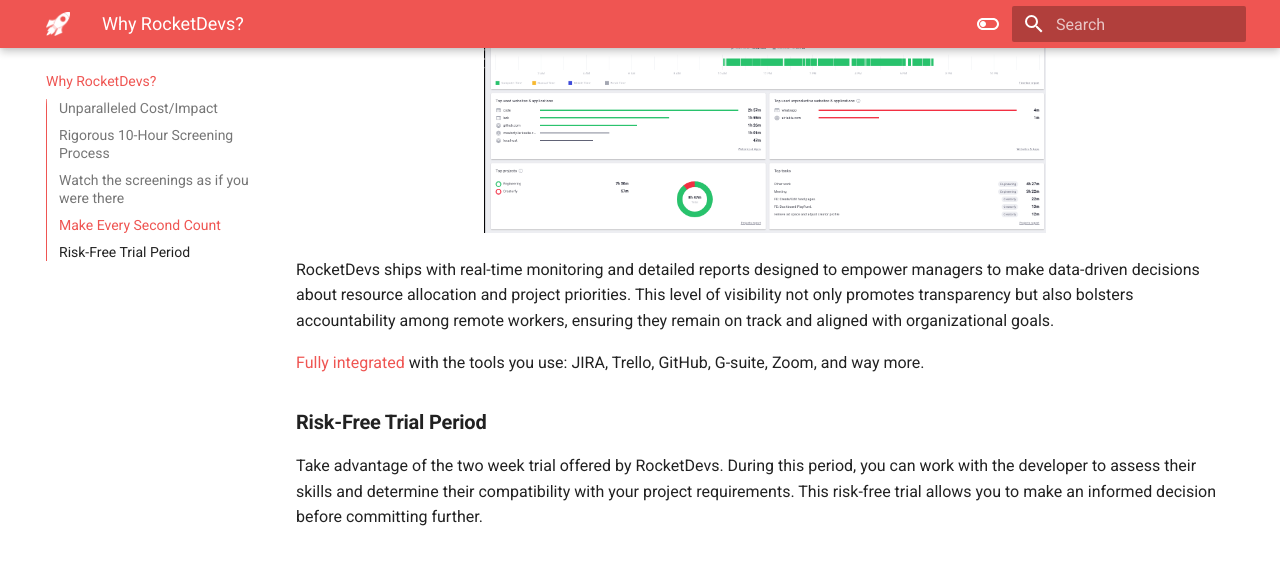
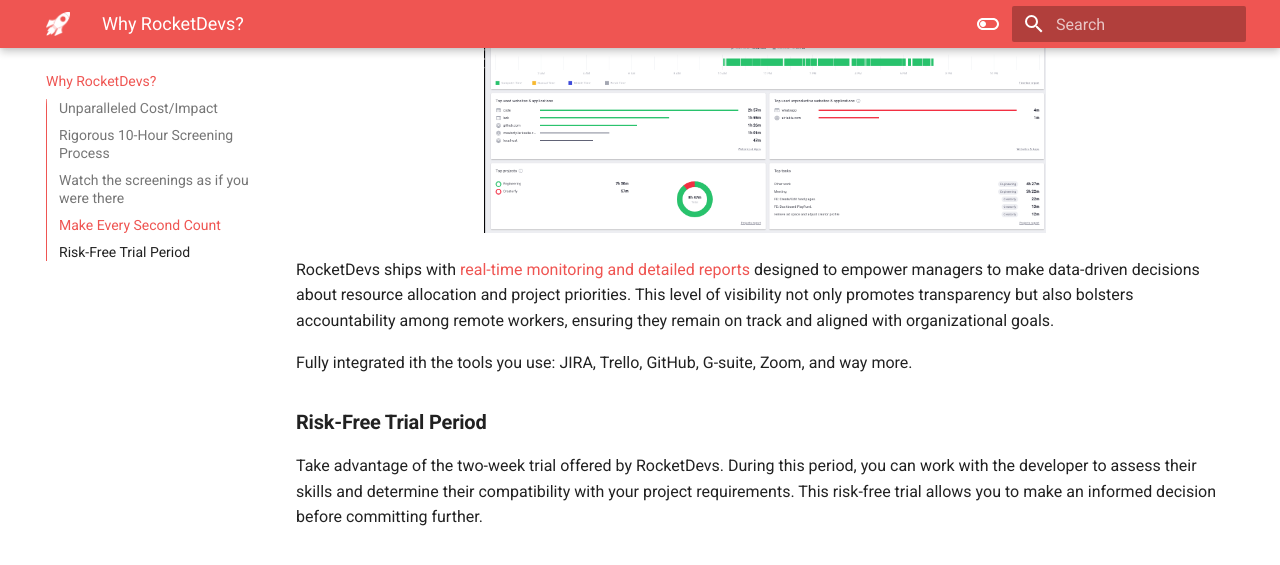
Before and after one commit to TheLastSultan/RocketDevsDocs, an MkDocs documentation site: the page built from docs/index.md, in a window 1280 px wide and 900 px high, scrolled down 2131 px, cut to the strip 0-584 px from the top of the window. Shown: the top 565 px of the strip. Built offline with MkDocs 1.6.1 and Material for MkDocs 9.7.7, drawn with Linux system fonts in a browser that asks for light colours; some of the changed text lies outside the part shown.

Commit message:
feat: detailed reports

```diff
--- a/docs/index.md
+++ b/docs/index.md
@@ -34,12 +34,12 @@
 <img src="./assets/td.png" alt="Productivity Management" style="width:60%">
 </div>
 
-RocketDevs ships with real-time monitoring and detailed reports designed to empower managers to make data-driven decisions about resource allocation and project priorities. This level of visibility not only promotes transparency but also bolsters accountability among remote workers, ensuring they remain on track and aligned with organizational goals.
+RocketDevs ships with [real-time monitoring and detailed reports](https://www.youtube.com/watch?v=4nUcmkj0yfQ&t=89s) designed to empower managers to make data-driven decisions about resource allocation and project priorities. This level of visibility not only promotes transparency but also bolsters accountability among remote workers, ensuring they remain on track and aligned with organizational goals.
 
-[Fully integrated](https://www.youtube.com/watch?v=4nUcmkj0yfQ&t=89s) with the tools you use: JIRA, Trello, GitHub, G-suite, Zoom, and way more.
+Fully integrated ith the tools you use: JIRA, Trello, GitHub, G-suite, Zoom, and way more.
 
 ### **Risk-Free Trial Period**
-Take advantage of the two week trial offered by RocketDevs. During this period, you can work with the developer to assess their skills and determine their compatibility with your project requirements. This risk-free trial allows you to make an informed decision before committing further.
+Take advantage of the two-week trial offered by RocketDevs. During this period, you can work with the developer to assess their skills and determine their compatibility with your project requirements. This risk-free trial allows you to make an informed decision before committing further.
 
 <br>
 
```
Also changed, not shown: other parts of docs/index.md (+1 -1 lines).
